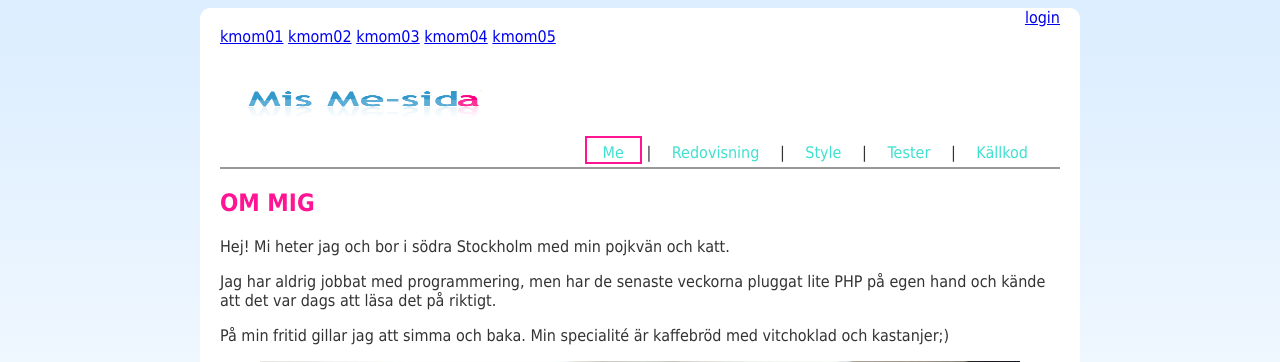
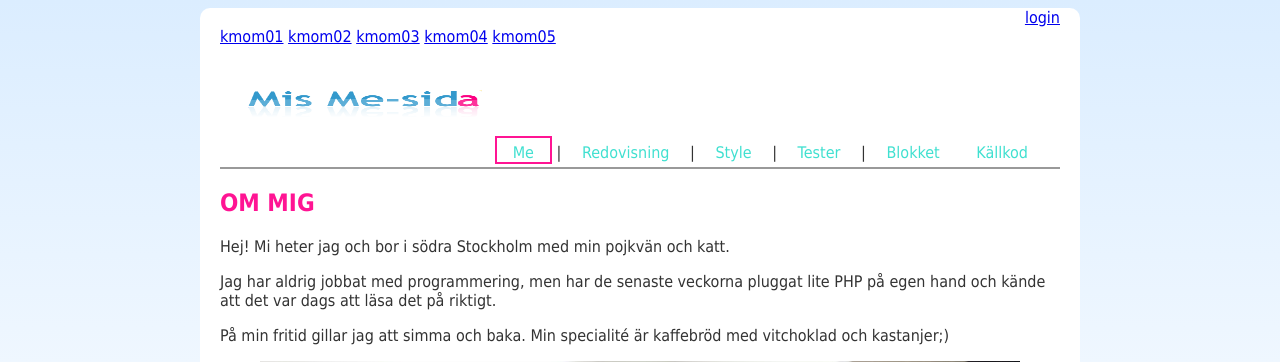
Before and after one commit to gitmizlin-zz/htmlphp, a PHP site: page /me.php in a window 1280 px wide. Shown: the top 362 px of the page. Run offline with PHP 8.4, Linux system fonts and the light colour scheme.

Commit message:
Blokket added in the nav menu

```diff
--- a/kmom05/incl/header.php
+++ b/kmom05/incl/header.php
@@ -55,6 +55,7 @@
 	 <a id="report-" href="report.php">Redovisning</a> |
    <a id="style-" href="style.php">Style</a> |
    <a id="test-"   href="test.php">Tester</a> |
+   <a id="source-" href="blokket.php">Blokket</a>
 	 <a id="source-" href="viewsource.php">Källkod</a>
 	</nav>
     </header>
```
